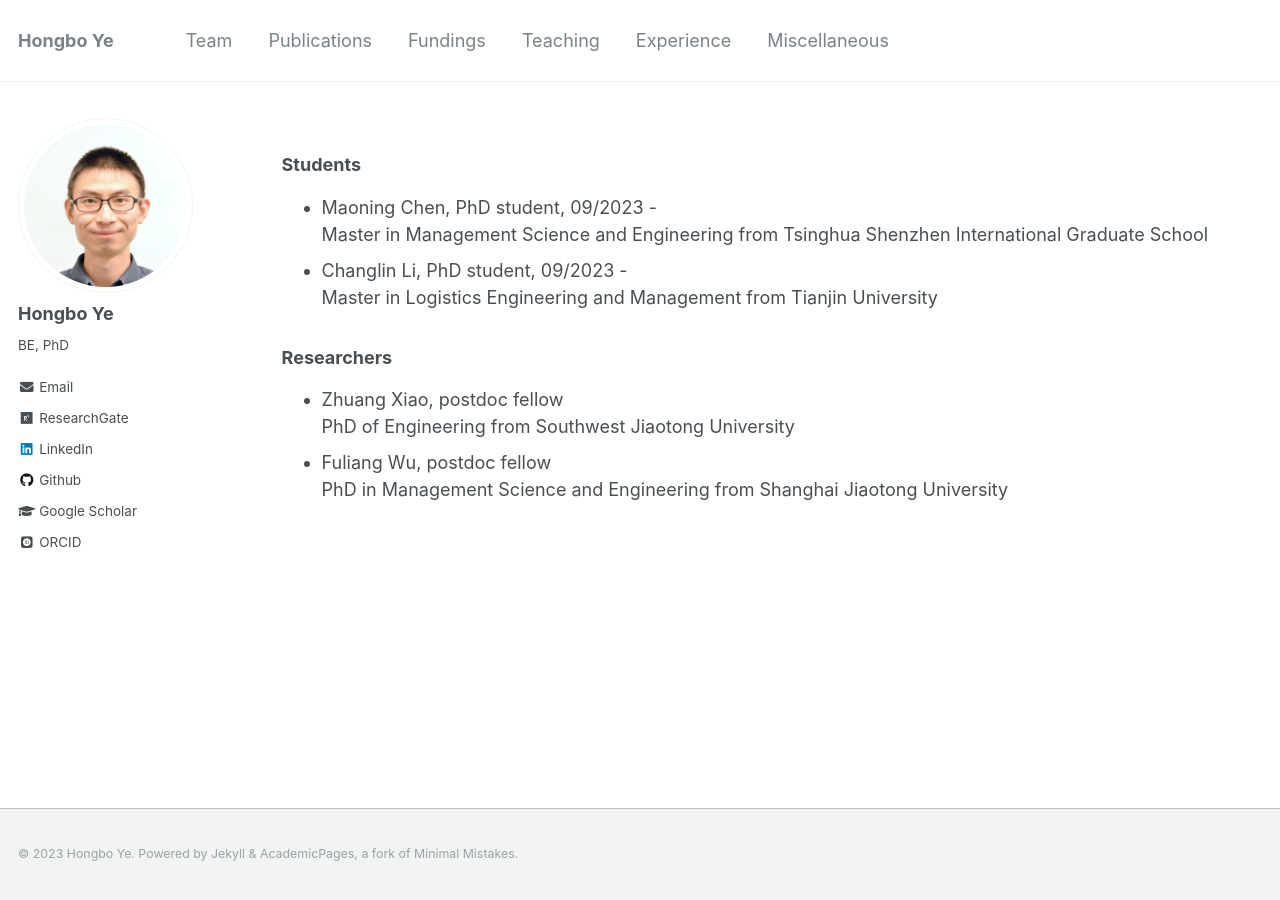
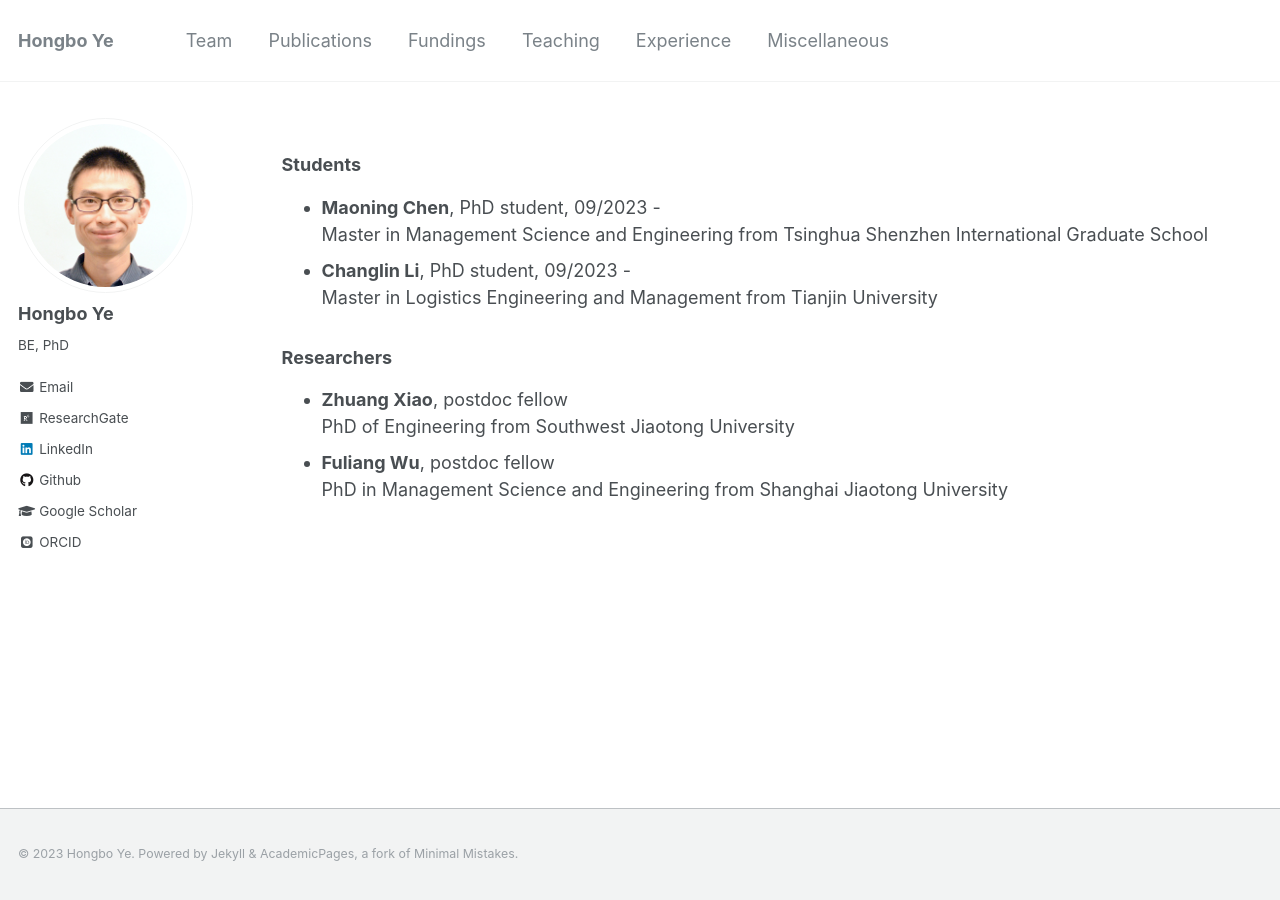
Before and after one commit to hb-ye/hb-ye.github.io, a Jekyll site: the page built from _pages/team.md, in a window 1280 px wide. Built offline with Jekyll 4.4.1, drawn with Linux system fonts in a browser that asks for light colours; some web fonts are replaced.

```diff
--- a/_pages/team.md
+++ b/_pages/team.md
@@ -14,10 +14,10 @@ author_profile: true
 
 ### Students
 
-- Maoning Chen, PhD student, 09/2023 -  <br> Master in Management Science and Engineering from Tsinghua Shenzhen International Graduate School
-- Changlin Li, PhD student, 09/2023 -  <br> Master in Logistics Engineering and Management from Tianjin University
+- **Maoning Chen**, PhD student, 09/2023 -  <br> Master in Management Science and Engineering from Tsinghua Shenzhen International Graduate School
+- **Changlin Li**, PhD student, 09/2023 -  <br> Master in Logistics Engineering and Management from Tianjin University
 
 ### Researchers
 
-- Zhuang Xiao, postdoc fellow <br> PhD of Engineering from Southwest Jiaotong University
-- Fuliang Wu, postdoc fellow <br> PhD in Management Science and Engineering from Shanghai Jiaotong University
+- **Zhuang Xiao**, postdoc fellow <br> PhD of Engineering from Southwest Jiaotong University
+- **Fuliang Wu**, postdoc fellow <br> PhD in Management Science and Engineering from Shanghai Jiaotong University
```
